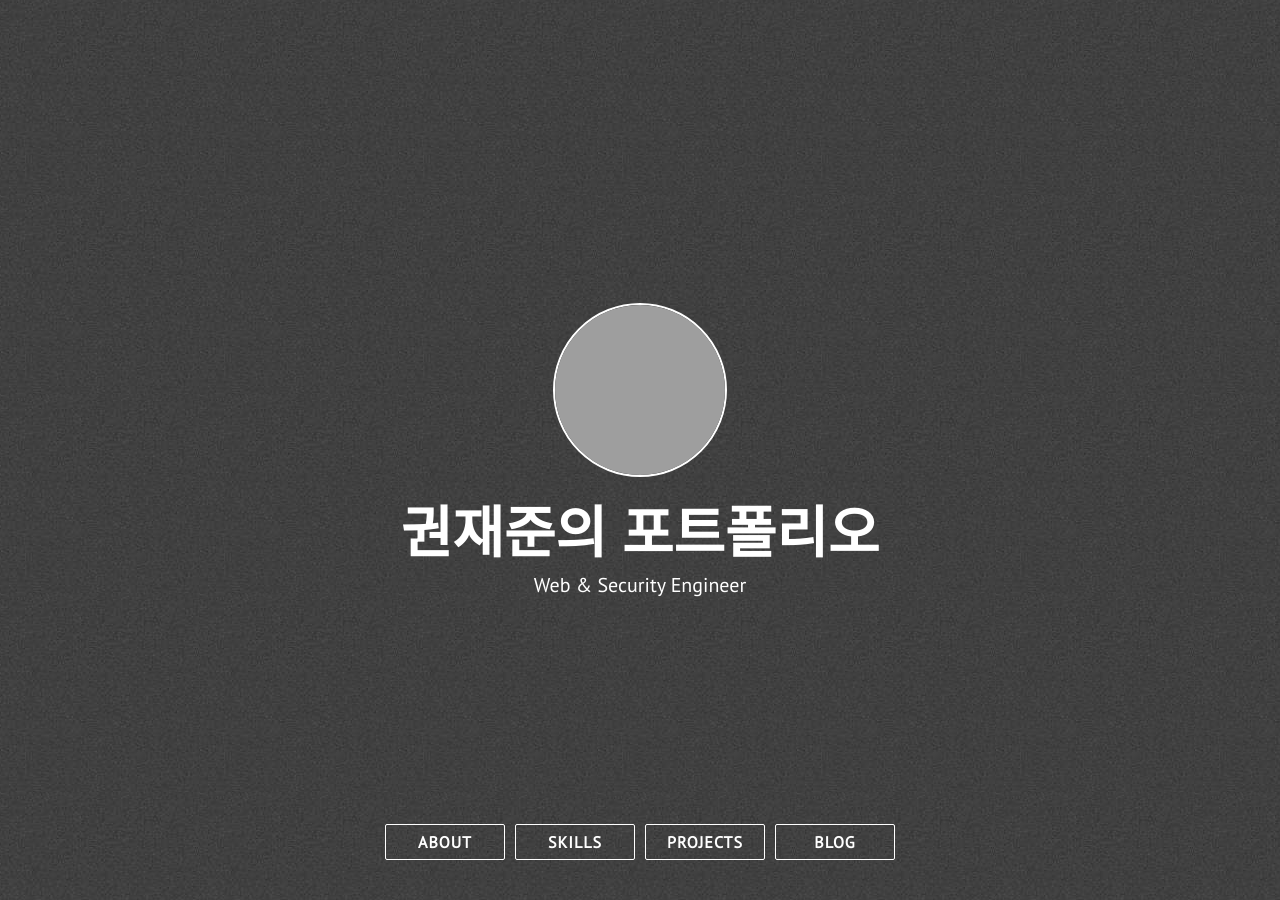
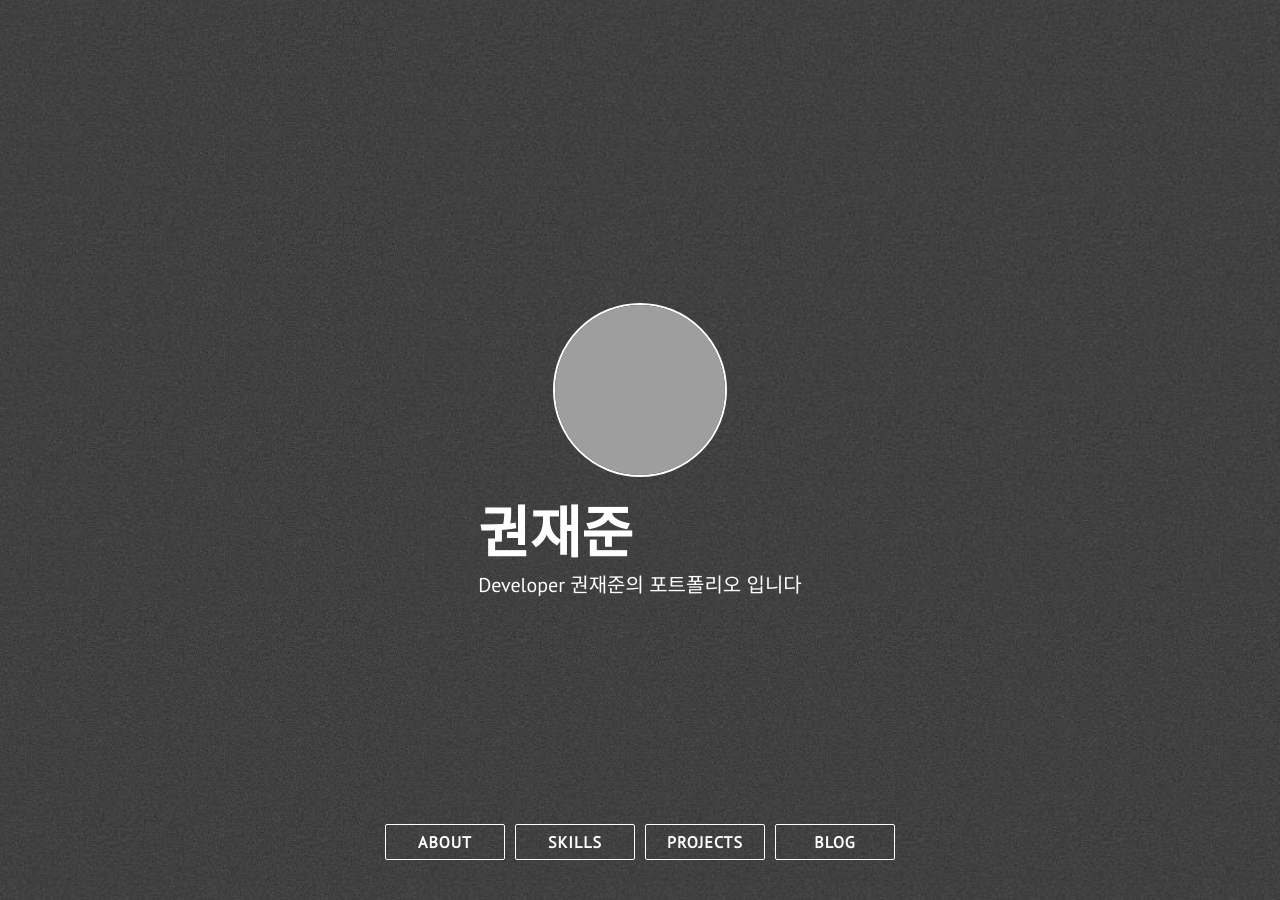
Before and after one commit to alikwon/alikwon.github.io, a Jekyll site: the page built from index.html, in a window 1280 px wide and 900 px high. Built offline with Jekyll 4.4.1, drawn with Linux system fonts in a browser that asks for light colours; nearby versions of some CDN libraries; some of the changed text lies outside the part shown; grey boxes are pictures that could not be loaded.

Commit message:
Update _config.yml

```diff
--- a/_config.yml
+++ b/_config.yml
@@ -1,5 +1,5 @@
-title: 권재준의 포트폴리오
-description: Web & Security Engineer
+title: 권재준
+description: Developer 권재준의 포트폴리오 입니다
 site_title: 'portfolio'
 
 # Build settings
```
